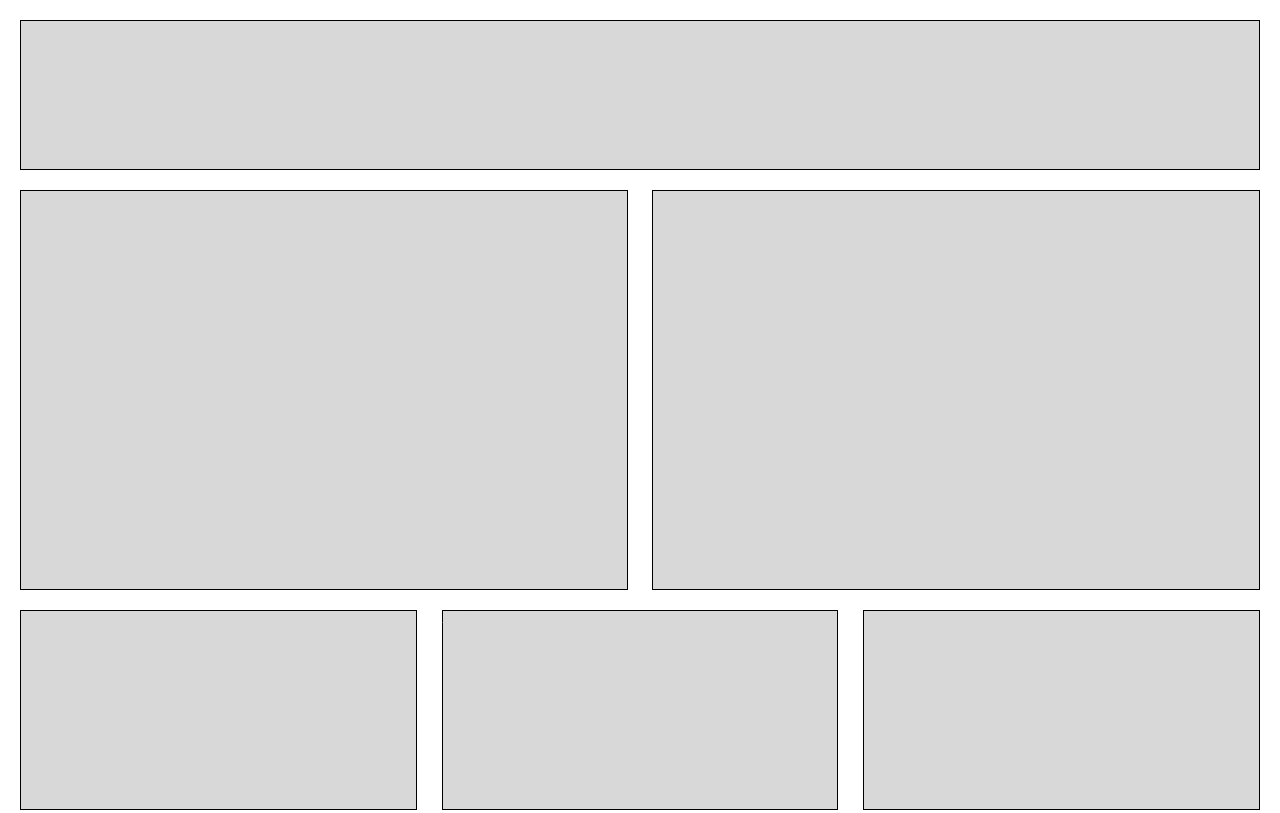
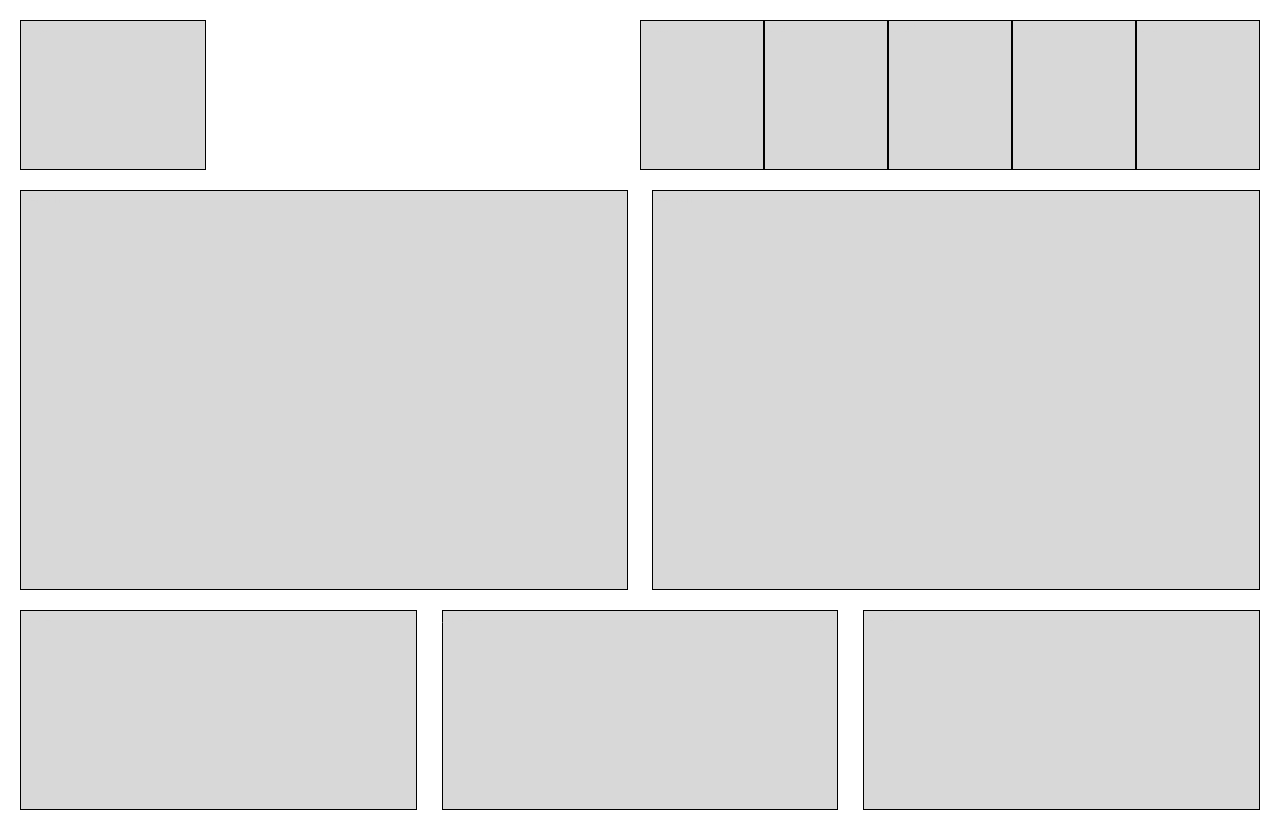
Before and after one commit to jroos1/magazine_layout, a plain HTML site: page index.html in a window 1280 px wide. Shown: the top 813 px of the page. Drawn offline with nearby package versions, Linux system fonts and the light colour scheme.

Commit message:
updated header

```diff
--- a/css/style.css
+++ b/css/style.css
@@ -63,11 +63,18 @@ body {
 /*******************************************/
 
 
-header {
+header div {
      background-color: #d8d8d8;
      border: 1px solid black;
      height: 150px;
      margin-bottom: 20px;
+     width: 15%;
+     float: left;
+}
+
+.nav {
+     width: 10%;
+     float: right;
 }
 
 section {
--- a/index.html
+++ b/index.html
@@ -16,7 +16,24 @@
 	<body>
 
 		<header>
-			<h1>Header</h1>
+			<div>
+				<h1>Logo</h1>
+			</div>
+			<div class="nav">
+				<h1>Nav1</h1>
+			</div>
+			<div class="nav">
+				<h1>Nav2</h1>
+			</div>
+			<div class="nav">
+				<h1>Nav3</h1>
+			</div>
+			<div class="nav">
+				<h1>Nav4</h1>
+			</div>
+			<div class="nav">
+				<h1>Nav5</h1>
+			</div>
 		</header>
 
 		<section class="section_left">
```
